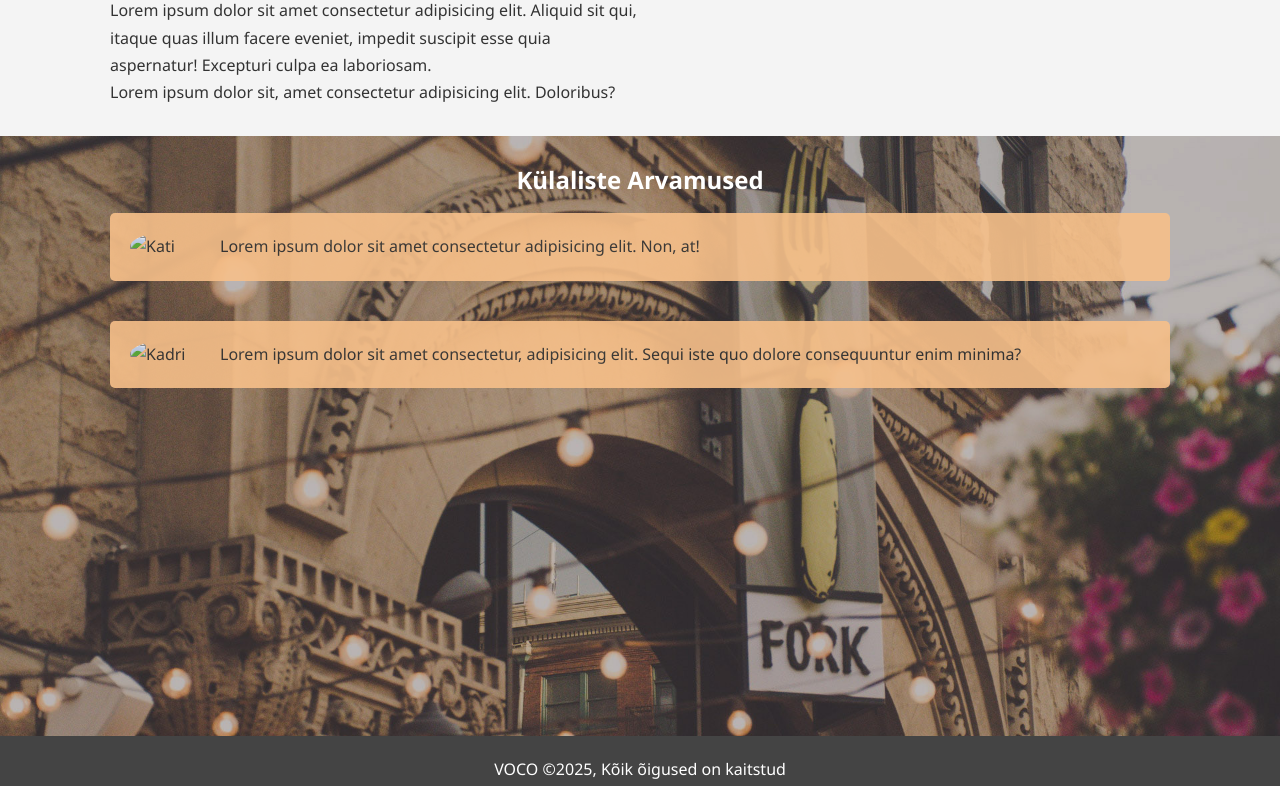
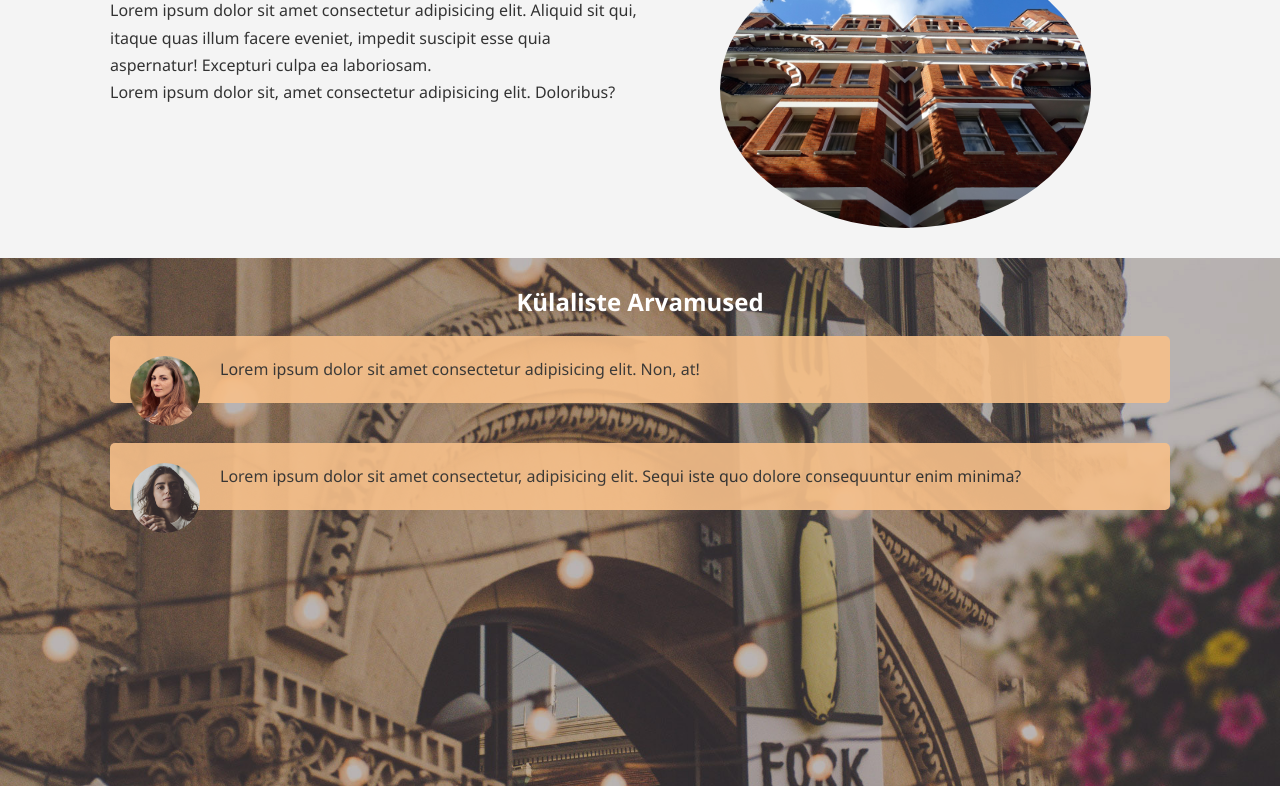
Before and after one commit to AkselMuur/mitmeleheline, a plain HTML site: page about.html in a window 1280 px wide. Shown: the part 147-933 px from the top of the page. Drawn offline with Linux system fonts and the light colour scheme; the site is published under a folder, as on GitHub Pages, so addresses that start at the root find nothing.

Commit message:
parandused 2

```diff
--- a/about.html
+++ b/about.html
@@ -35,7 +35,7 @@
           <p>Lorem ipsum dolor sit, amet consectetur adipisicing elit. Doloribus?</p>
         </div>
           <div class="info-right">
-<img src="/img/photo-2.jpg" alt="Hotell">
+<img src="img/photo-2.jpg" alt="Hotell">
 
           </div>
         </div>
@@ -44,11 +44,11 @@
         <div class="container">
           <h2>Külaliste Arvamused</h2>
         <div class="testimonial bg-primary" >
-          <img src="/img/person-1.jpg" alt="Kati">
+          <img src="img/person-1.jpg" alt="Kati">
           <p>Lorem ipsum dolor sit amet consectetur adipisicing elit. Non, at!</p>
         </div>
         <div class="testimonial bg-primary" >
-          <img src="/img/person-2.jpg" alt="Kadri">
+          <img src="img/person-2.jpg" alt="Kadri">
           <p>Lorem ipsum dolor sit amet consectetur, adipisicing elit. Sequi iste quo dolore consequuntur enim minima?</p>
         </div>
 
```
